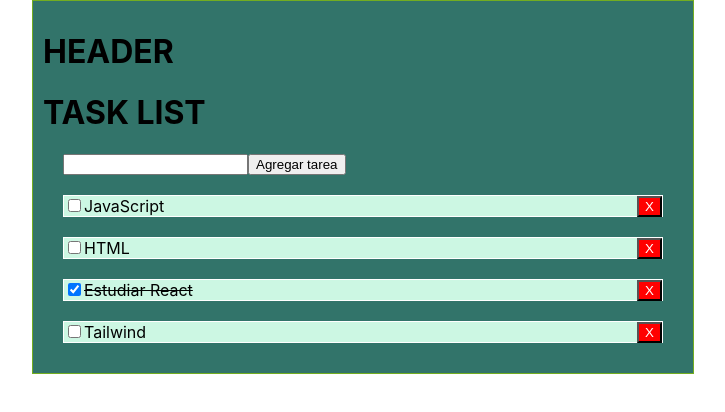
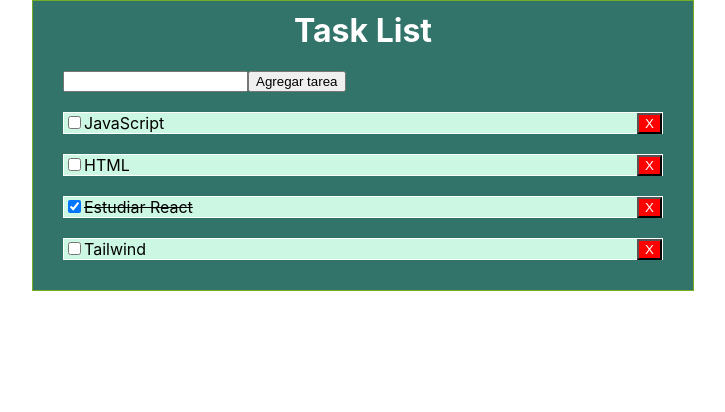
Before and after one commit to juand98/my-react-task-list, a React (Create React App) app: page / in a window 1280 px wide. Shown: the top 412 px of the page, without its empty margins (277-1002 px from the left). Built offline with nearby package versions, Linux system fonts and the light colour scheme.

Commit message:
headerComponent

```diff
--- a/public/index.html
+++ b/public/index.html
@@ -7,7 +7,7 @@
     <meta name="theme-color" content="#000000" />
     <meta
       name="description"
-      content="Aolicación de lista de tareas con Create-Reac-App"
+      content="Aplicación de lista de tareas con Create-Reac-App"
     />
     <link rel="apple-touch-icon" href="%PUBLIC_URL%/logo192.png" />
     <!--
--- a/src/App.js
+++ b/src/App.js
@@ -52,7 +52,6 @@ function App() {
   return (
     <div className="container">
       <TodoHeader />
-      <h1>TASK LIST</h1>
       <TodoForm />
       <TodoList
         todos={todos}
--- a/src/components/TodoHeader.js
+++ b/src/components/TodoHeader.js
@@ -1,9 +1,18 @@
 import React from "react";
 
-export default function TodoHeader() {
+function TodoHeader() {
+  const getStyleHeader = () => {
+    return {
+      color: "#fff",
+      margin: "auto 10px",
+      textAlign: "center",
+    };
+  };
   return (
     <div>
-      <h1>HEADER</h1>
+      <h1 style={getStyleHeader()}>Task List</h1>
     </div>
   );
 }
+
+export default TodoHeader;
```
